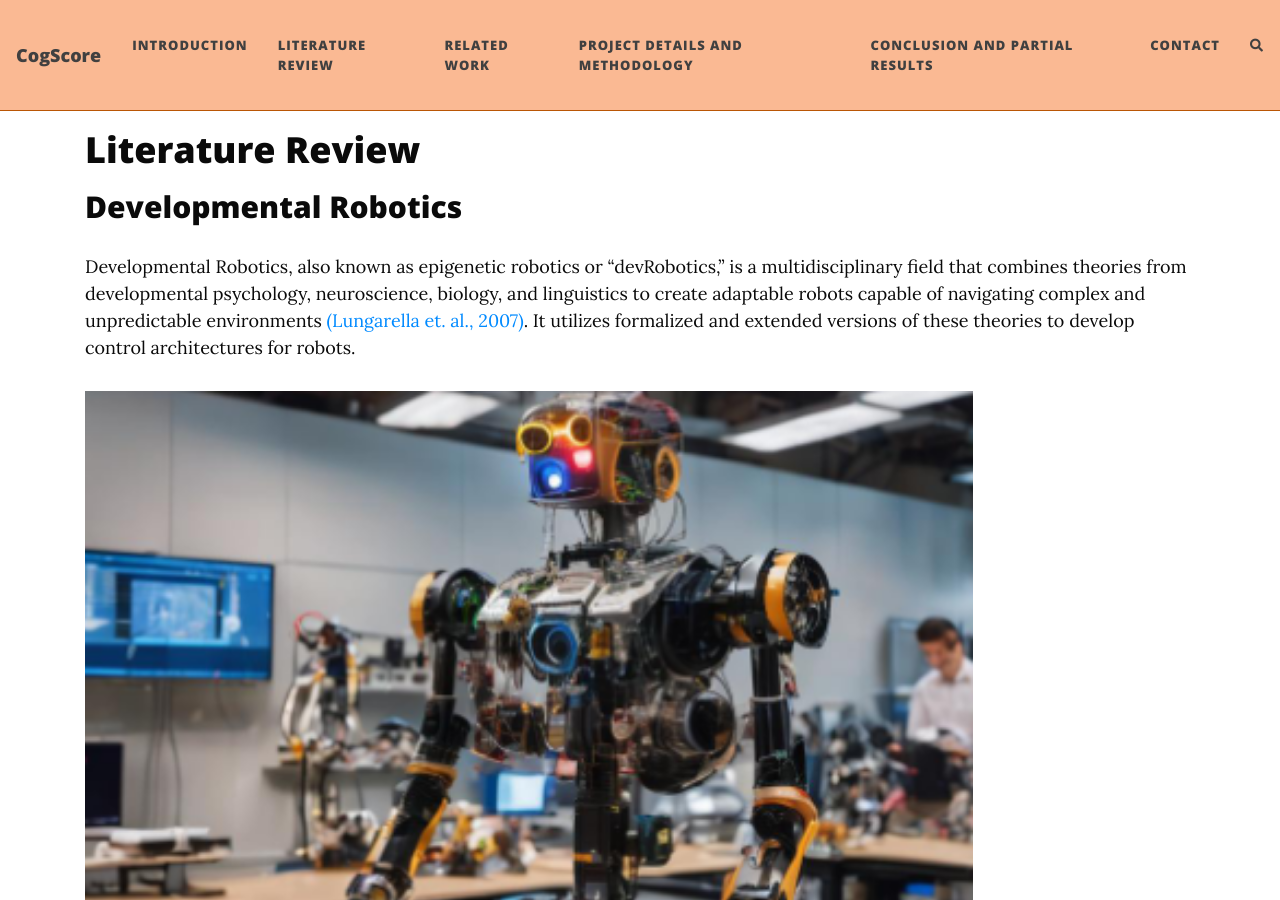
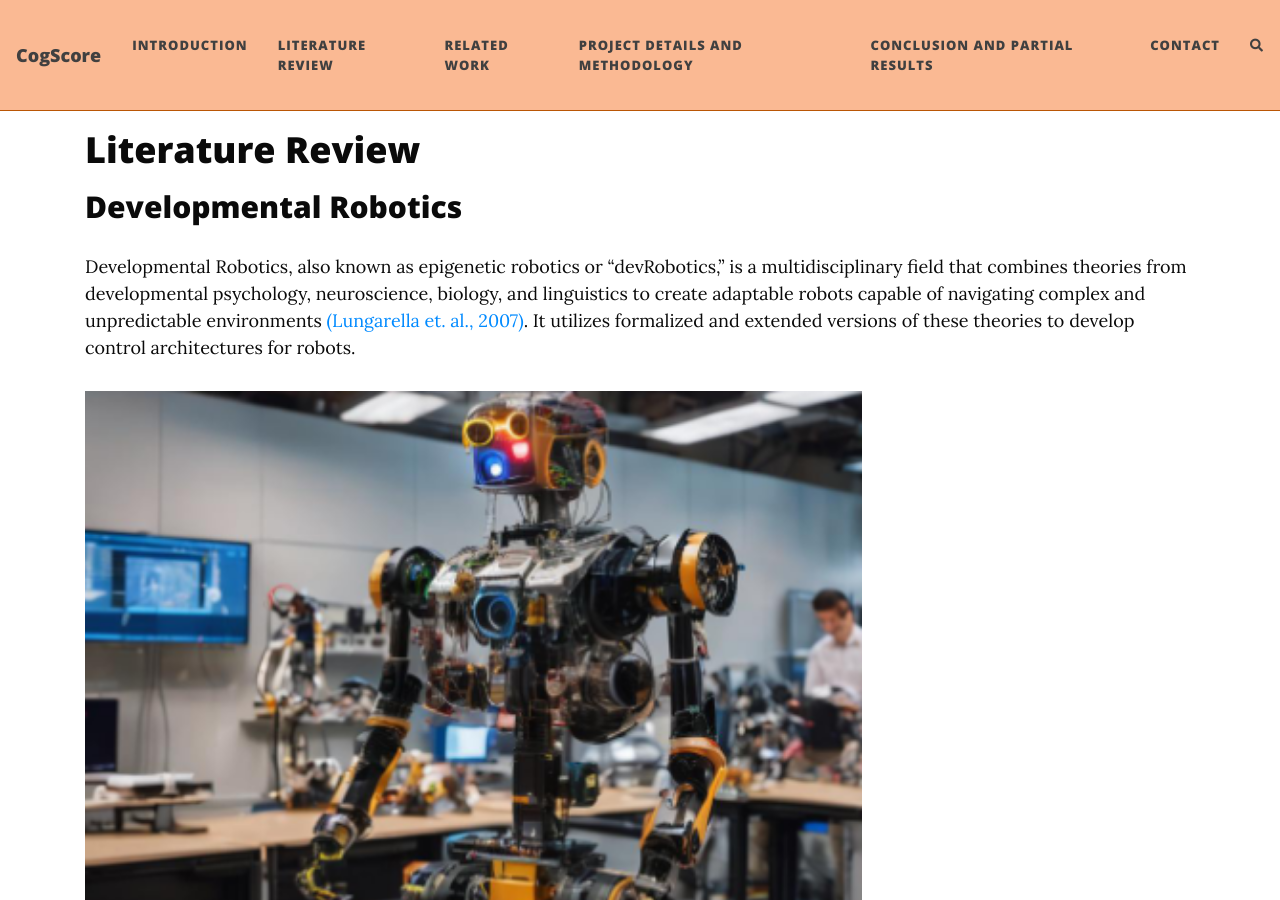
Before and after one commit to leolellisr/cogscore.github.io, a Jekyll site: the page built from research.md, in a window 1280 px wide and 900 px high. Built offline with Jekyll 4.4.1, drawn with Linux system fonts in a browser that asks for light colours; nearby versions of some CDN libraries; comment, search, counter and statistics services are not loaded.

Commit message:
added images

```diff
--- a/research.md
+++ b/research.md
@@ -10,7 +10,7 @@
 Developmental Robotics, also known as epigenetic robotics or "devRobotics," is a multidisciplinary field that combines theories from developmental psychology, neuroscience, biology, and linguistics to create adaptable robots capable of navigating complex and unpredictable environments [(Lungarella et. al., 2007)](https://doi.org/10.1080/09540090310001655110). It utilizes formalized and extended versions of these theories to develop control architectures for robots.
 
 <figure>
-  <img src="{{'assets/img/devR.png' | relative_url }}" style="width:80%">
+  <img src="{{'assets/img/devR.png' | relative_url }}" style="width:70%">
 </figure>
 
 
@@ -21,21 +21,21 @@
 Developmental Robotics draws inspiration from the influential theories of Jean Piaget, a Swiss psychologist known for his theory of genetic epistemology, which explores the relationship between human biological and cognitive processes, and the development of complex behaviors [(Piaget, 1952)](https://doi.org/10.1037/11494-000). Central to Piaget's theory are schemas, which are mental structures that aid in the interpretation of concepts and understanding of the environment. As cognitive processes become more sophisticated, new schemas emerge, leading to more complex and adaptive behavior in response to the environment [(Piaget, 1952)](https://doi.org/10.1037/11494-000).
 
 <figure>
-  <img src="{{'assets/img/piaget1.png' | relative_url }}" style="width:80%">
+  <img src="{{'assets/img/piaget1.png' | relative_url }}" style="width:70%">
 </figure>
 
 
 According to Piaget, **adaptation** or **learning** involves the adjustment of cognitive structures to the environment through the processes of **assimilation** and **accommodation** [(Cook & Cook, 2005)](https://psycnet.apa.org/record/2004-19883-000). **Assimilation** involves using existing mental structures to interpret experiences and make decisions, while **accommodation** adjusts existing schemas in response to new information [(Piaget, 1952)](https://doi.org/10.1037/11494-000). These processes are complementary and occur simultaneously, enabling individuals to effectively handle new situations by modifying existing structures or creating new ones [(Piaget, 1952)](https://doi.org/10.1037/11494-000).
 
 <figure>
-  <img src="{{'assets/img/piaget2.png' | relative_url }}" style="width:80%">
+  <img src="{{'assets/img/piaget2.png' | relative_url }}" style="width:70%">
 </figure>
 
 
 Piaget identified circular reactions as a result of assimilation, which involve repetitive cycles of actions that have been acquired or are in the process of acquisition [(Piaget, 1952)](https://doi.org/10.1037/11494-000). Circular reactions occur when individuals rediscover or repeat actions that lead to satisfying outcomes, allowing them to reproduce desired results that were initially discovered by chance. Piaget distinguished three types of circular reactions: primary, secondary, and tertiary [(Piaget, 1952)](https://doi.org/10.1037/11494-000).
 
 <figure>
-  <img src="{{'assets/img/piaget3.png' | relative_url }}" style="width:80%">
+  <img src="{{'assets/img/piaget3.png' | relative_url }}" style="width:70%">
 </figure>
 
 
@@ -46,7 +46,7 @@
 Piaget's analysis of cognitive development in children led to the identification of four distinct stages: the sensorimotor stage, preoperational stage, concrete operational stage, and formal operational stage [(Piaget, 1952)](https://doi.org/10.1037/11494-000). During these stages, Piaget observed children's abilities to manipulate objects, their curiosity, and their exploration of sensory stimuli, such as light and sound.
 
 <figure>
-  <img src="{{'assets/img/piaget4.png' | relative_url }}" style="width:80%">
+  <img src="{{'assets/img/piaget4.png' | relative_url }}" style="width:70%">
 </figure>
 
 
@@ -63,7 +63,7 @@
 In order to establish standardized approaches for investigating the evolution of learning mechanisms in robots within the field of developmental robotics, [(Berto, 2020)](https://repositorio.unicamp.br/acervo/detalhe/1129257) and [(Berto et. al., 2023)](https://doi.org/10.1016/j.cogsys.2023.101170) conducted studies on cognitive functions to identify the necessary components for validating cognitive architectures in this context. Drawing on Piaget's research on the sensorimotor period [(Piaget, 1952)](https://doi.org/10.1037/11494-000), the [Bayley Child Development Scale](https://doi.org/10.1007/978-0-387-79061-9_295), literature describing evaluation scenarios for infant learning development, and the parameters and levels of the [ConsScale](https://www.conscious-robots.com/consscale/index.html), [(Berto, 2020)](https://repositorio.unicamp.br/acervo/detalhe/1129257) and [(Berto et. al., 2023)](https://doi.org/10.1016/j.cogsys.2023.101170) proposed computational approaches to incorporate human behavior into robots and analyze artificial cognitive development. The experiments were classified based on the specific skills intended for the agent's learning.
 
 <figure>
-  <img src="{{'assets/img/berto.png' | relative_url }}" style="width:80%">
+  <img src="{{'assets/img/berto.png' | relative_url }}" style="width:70%">
 </figure>
 
 
@@ -93,7 +93,7 @@
 The cognitive revolution [(Harari, 2011)](https://edisciplinas.usp.br/pluginfile.php/4899892/mod_resource/content/2/Sapiens%20Uma%20Breve%20História%20da%20Humanidade.pdf) has spurred computational investigations into various aspects of human mental processes, resulting in the development of cognitive architectures and structures. These frameworks aim to facilitate the study of the human mind, encompassing not only its behavioral aspects but also the underlying cognitive processes that shape and influence behavior [(Harris, 2006)](https://onlinelibrary.wiley.com/doi/10.1002/0470018860.s00559). Over the past few decades, several standard cognitive models have been proposed, employing different methods and approaches to achieve functionality and implementation [(Simões et. al., 2017)](https://doi.org/10.1109/JSYST.2015.2498542).
 
 <figure>
-  <img src="{{'assets/img/cogarc.png' | relative_url }}" style="width:80%">
+  <img src="{{'assets/img/cogarc.png' | relative_url }}" style="width:70%">
 </figure>
 
 
@@ -102,7 +102,7 @@
 [(Vernon, 2016)](https://doi.org/10.1016/j.bica.2016.10.004) defines a cognitive architecture as a computational model that represents cognition by explicitly specifying the set of processes and underlying assumptions upon which the model is based. These assumptions can be derived from biological or psychological sources, philosophical arguments, or working hypotheses in various disciplines such as neurophysiology, psychology, or artificial intelligence. According to [(Laird, 2008)](https://www.researchgate.net/publication/221328941_Extending_the_Soar_Cognitive_Architecture), a cognitive architecture consists of processing units that represent, extract, select, and integrate knowledge, along with memory stores that preserve this knowledge. [(Sun, 2004)](https://doi.org/10.1080/0951508042000286721) characterizes cognitive architectures as essential structures and processes that encompass a broad scope of cognition and behavior across multiple levels and domains. [(Thomson et. al., 2014)](https://www.researchgate.net/publication/268520256_Extending_the_Influence_of_Contextual_Information_in_ACT-R_using_Buffer_Decay) describes cognitive architectures as systems composed of several modules or components working together to produce behavior. These modules encompass knowledge representations, memory systems for content storage, and processes for acquiring and utilizing knowledge.
 
 <figure>
-  <img src="{{'assets/img/cogarc.jpg' | relative_url }}" style="width:80%">
+  <img src="{{'assets/img/cogarc.jpg' | relative_url }}" style="width:70%">
 </figure>
 
 These advancements in cognitive architectures contribute to the exploration of complex cognitive processes in robots and pave the way for the development of intelligent and adaptive robotic systems. In this project, we aim to develop a systematic framework for the evaluation of cognitive architectures, offering seamless integration with existing models like SOAR, CONAIM, and more. Our system will be designed to learn iteratively from the environment, mimicking the incremental nature of human learning. By integrating elements from the human cognitive system, our approach aimed to achieve machine consciousness and provide insights into reinforcement learning and the acquire of sensorimotor and procedural knowledge.
@@ -111,7 +111,7 @@
 The CONAIM model (Conscious Attention-Based Integrated Model) [(Simões et. al., 2017)](https://doi.org/10.1109/JSYST.2015.2498542) draws inspiration from the attentional architecture proposed by [(Colombini, 2017)](https://dx.doi.org/10.1109/JSYST.2015.2499304), with a specific focus on replacing the attentional controller. This model aims to endow an attention-based agent with awareness and the ability to compute over the saliency map, resulting in a significant reduction in the dimensionality of the model's input space. The CONAIM model consists of two main systems: an attentional system and a cognitive system.
 
 <figure>
-  <img src="{{'assets/img/CONAIM.JPG' | relative_url }}" style="width:80%">
+  <img src="{{'assets/img/CONAIM.JPG' | relative_url }}" alt="[(Simões et. al., 2017)](https://doi.org/10.1109/JSYST.2015.2498542)" style="width:70%">
 </figure>
 
 The attentional system, as proposed by [(Simões et. al., 2017)](https://doi.org/10.1109/JSYST.2015.2498542), builds upon the selection for perception model introduced by [(Colombini, 2017)](https://dx.doi.org/10.1109/JSYST.2015.2499304). This architecture incorporates various elements from related works and is capable of handling multiple sensory systems, employing multiple processes for feature extraction, decision-making, and learning support [(Colombini, 2017)](https://dx.doi.org/10.1109/JSYST.2015.2499304).
@@ -123,7 +123,7 @@
 In our project, we aim to employ the CONAIM model (Conscious Attention-Based Integrated Model) in our framework.  By building upon the CONAIM model and incorporating neural network-based learning, our research aimed to address challenges in reinforcement learning and the acquire of sensorimotor and procedural knowledge. Through this research, we sought to provide insights into achieving machine consciousness in complex environments while overcoming limitations in existing tools and techniques for implementing cognitive architectures.
 
 <figure>
-  <img src="{{'assets/img/plan_quali_phd.png' | relative_url }}" style="width:80%">
+  <img src="{{'assets/img/plan_quali_phd.png' | relative_url }}" style="width:70%">
 </figure>
 
 ### SOAR
@@ -140,7 +140,7 @@
 At its core, the CST comprises a collection of fundamental concepts that can be employed in a generalized manner to build any cognitive architecture [(Paraense et. al., 2016)](https://dx.doi.org/10.1016/j.bica.2016.07.005). Its cognitive functions are represented as classes that can be combined into a parallel set of interaction devices, enabling the creation of multi-agent systems with asynchronous and parallel execution capabilities.
 
 <figure>
-  <img src="{{'assets/img/CST.PNG' | relative_url }}" style="width:80%">
+  <img src="{{'assets/img/CST.PNG' | relative_url }}" style="width:70%">
 </figure>
 
 The CST framework revolves around the concept of codelets, which are small pieces of code implemented as asynchronous functions. These codelets execute in parallel, performing simple and well-defined tasks [(Paraense et. al., 2016)](https://dx.doi.org/10.1016/j.bica.2016.07.005). They represent the major cognitive functions of the system and operate in a constant and cyclical manner, driving the system's behaviors.
```
Also changed, not shown: conclusion.md (+6 -6 lines), intro.md (+9 -9 lines), projects.md (+1 -1 lines), assets/figures/results/1st/Number of Actions Performed.jpg (added), assets/figures/results/1st/Rewards.jpg (added), assets/figures/results/2nd/Number of Actions Performed.jpg (added), assets/figures/results/2nd/Rewards.jpg (added), assets/figures/results/3rd/Number of Actions Performed.jpg (added), assets/figures/results/3rd/Rewards.jpg (added).
